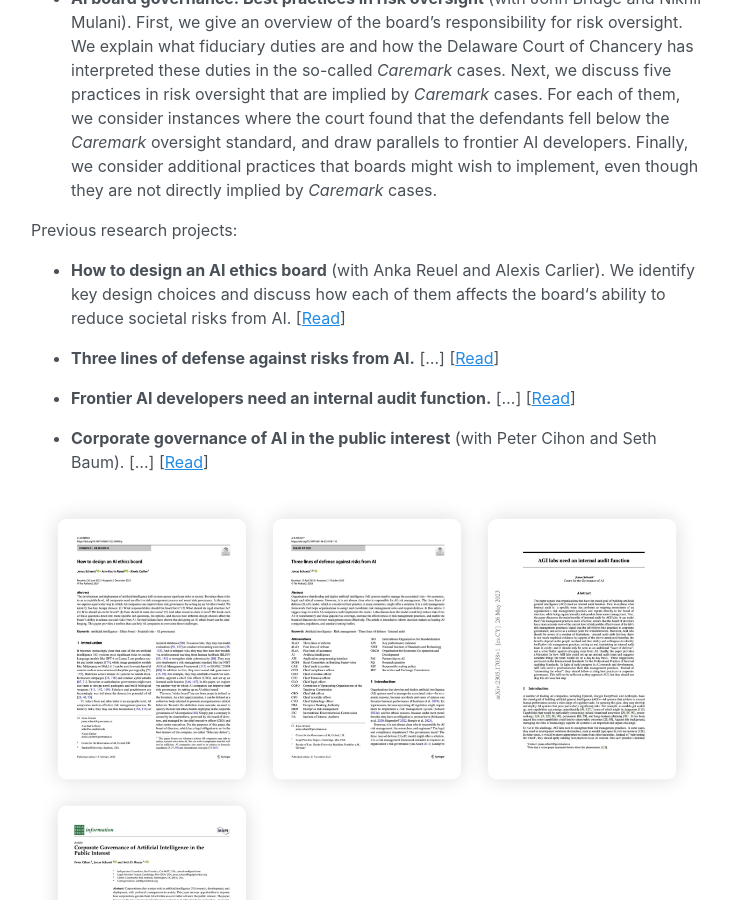
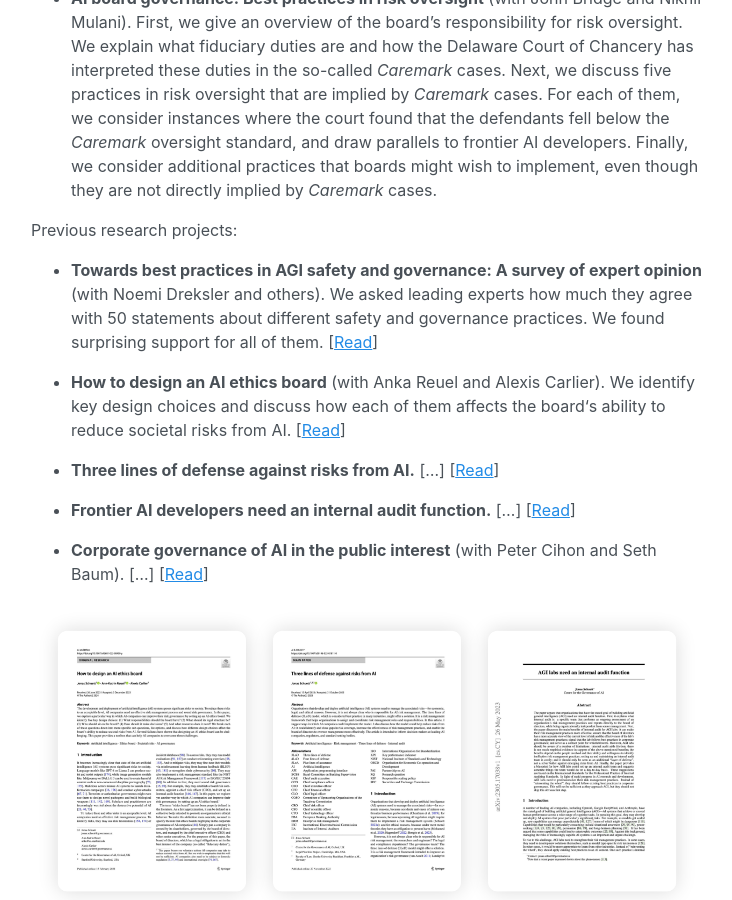
Before and after one commit to jonasschuett/jonasschuett.github.io, a Jekyll site: the page built from _posts/2020-04-04-introduction.md, in a window 1280 px wide and 900 px high, scrolled down 3713 px. Shown: the whole window, without its empty margins (273-1005 px from the left). Built offline with Jekyll 4.4.1, drawn with Linux system fonts in a browser that asks for light colours.

Commit message:
Update 2020-04-04-introduction.md

```diff
--- a/_posts/2020-04-04-introduction.md
+++ b/_posts/2020-04-04-introduction.md
@@ -77,6 +77,8 @@ Ongoing research projects:
 
 Previous research projects:
 
+- **Towards best practices in AGI safety and governance: A survey of expert opinion** (with Noemi Dreksler and others). We asked leading experts how much they agree with 50 statements about different safety and governance practices. We found surprising support for all of them. [[Read](https://arxiv.org/abs/2305.07153)]
+
 - **How to design an AI ethics board** (with Anka Reuel and Alexis Carlier). We identify key design choices and discuss how each of them affects the board‘s ability to reduce societal risks from AI. [[Read](https://doi.org/10.1007/s43681-023-00409-y)]
 
 - **Three lines of defense against risks from AI.** […] [[Read](https://doi.org/10.1007/s00146-023-01811-0)]
```
